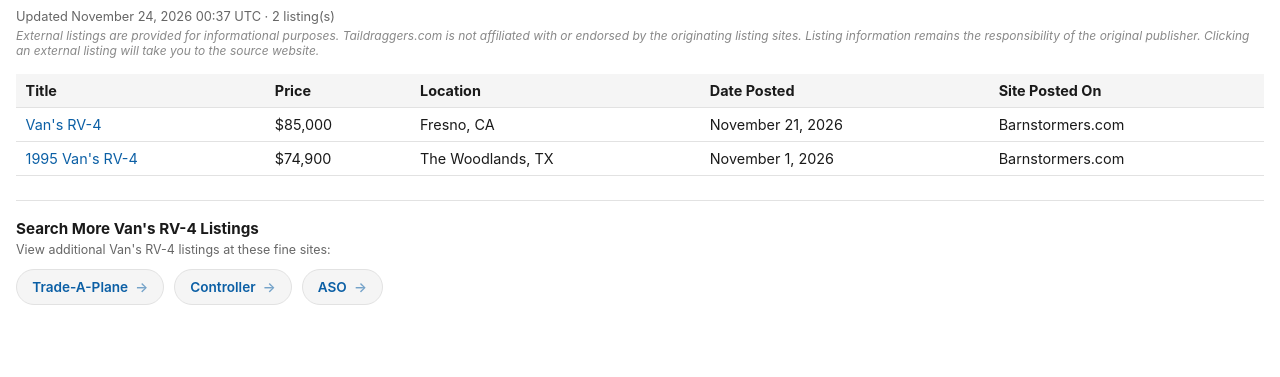
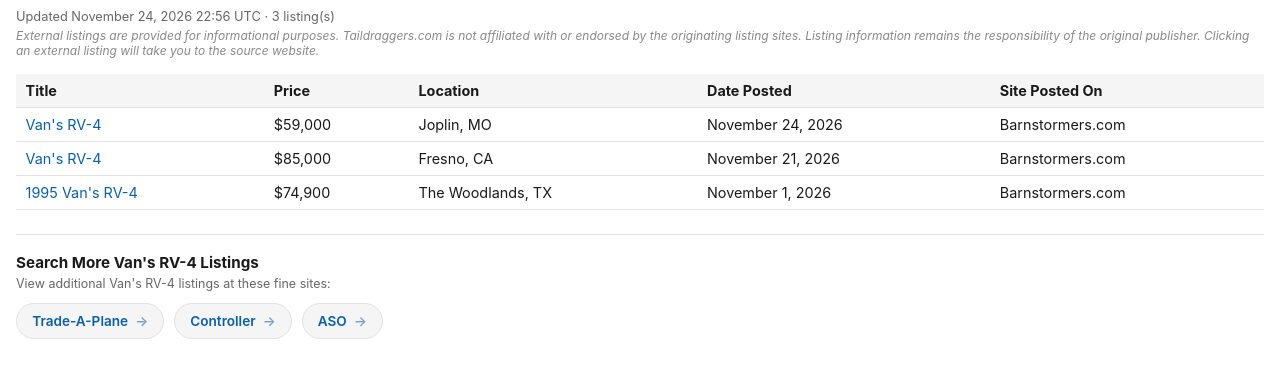
Before and after one commit to taildraggers/vans-rv4-for-sale, a plain HTML site: page docs/index.html in a window 1280 px wide. Shown: the part 43-420 px from the top of the page. Drawn offline with Linux system fonts and the light colour scheme.

Commit message:
Update Van's RV-4 listings (2026-11-24)

```diff
--- a/docs/index.html
+++ b/docs/index.html
@@ -76,13 +76,14 @@
 </head>
 <body>
   <h1>Other Van&#x27;s RV-4 Ads on the Web</h1>
-  <div class="updated">Updated November 24, 2026 00:37 UTC &middot; 2 listing(s)</div>
+  <div class="updated">Updated November 24, 2026 22:56 UTC &middot; 3 listing(s)</div>
   <div class="disclaimer">External listings are provided for informational purposes. Taildraggers.com is not affiliated with or endorsed by the originating listing sites. Listing information remains the responsibility of the original publisher. Clicking an external listing will take you to the source website.</div>
   <table>
     <thead>
       <tr><th>Title</th><th>Price</th><th>Location</th><th>Date Posted</th><th>Site Posted On</th></tr>
     </thead>
     <tbody>
+        <tr><td><a href="https://www.barnstormers.com/classified-2078405-Vans-RV-4.html" target="_blank" rel="noopener noreferrer">Van&#x27;s RV-4</a></td><td>$59,000</td><td>Joplin, MO</td><td>November 24, 2026</td><td>Barnstormers.com</td></tr>
         <tr><td><a href="https://www.barnstormers.com/classified-2085026-Vans-RV-4.html" target="_blank" rel="noopener noreferrer">Van&#x27;s RV-4</a></td><td>$85,000</td><td>Fresno, CA</td><td>November 21, 2026</td><td>Barnstormers.com</td></tr>
         <tr><td><a href="https://www.barnstormers.com/classified-2081365-1995-180HP-Vans-RV-4---$74,900.html" target="_blank" rel="noopener noreferrer">1995 Van&#x27;s RV-4</a></td><td>$74,900</td><td>The Woodlands, TX</td><td>November 1, 2026</td><td>Barnstormers.com</td></tr>
     </tbody>
```
